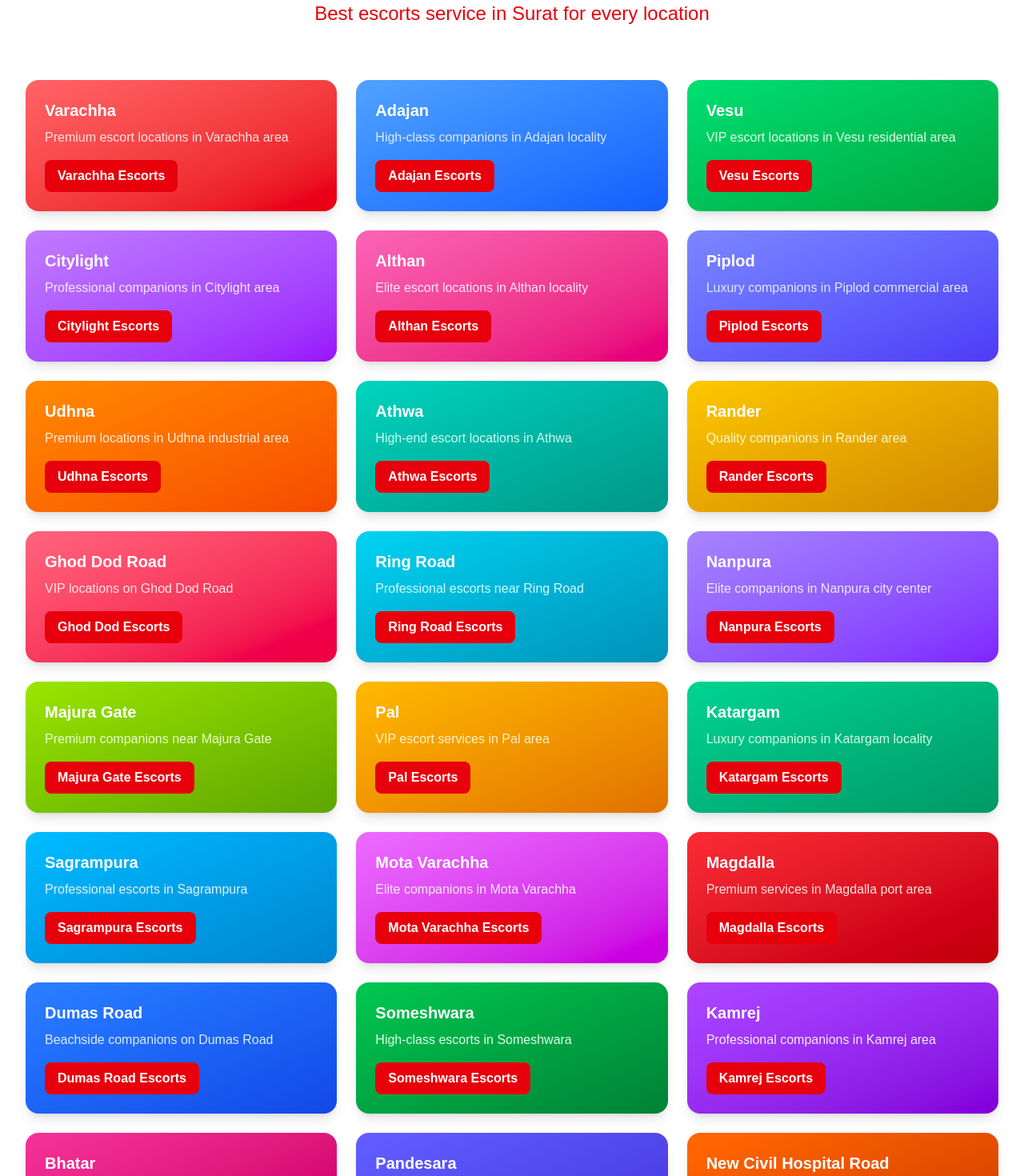
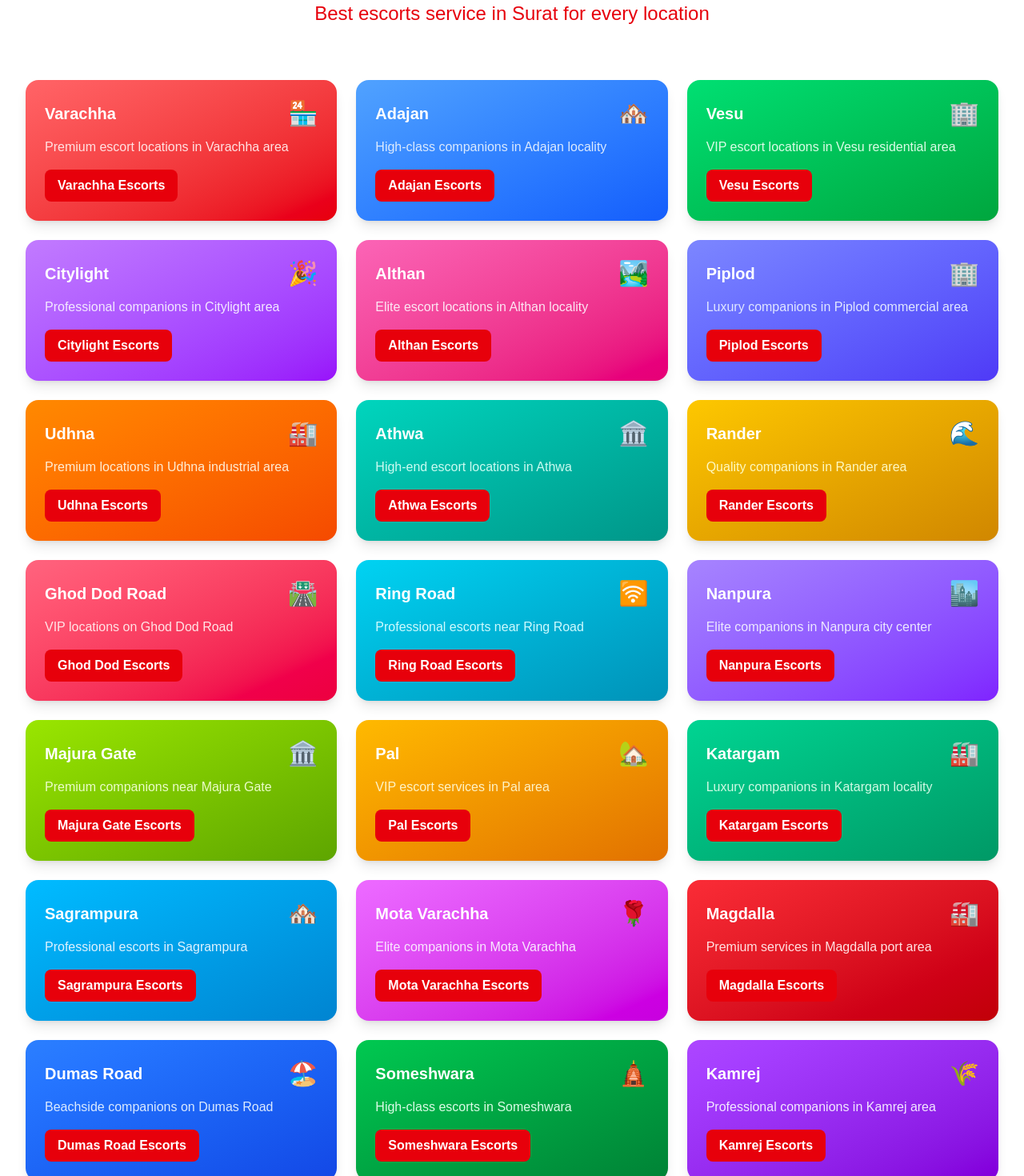
Before and after one commit to anshmydigitalcrown-ui/surat, a Next.js app: page / in a window 1280 px wide. Shown: the part 4840-6310 px from the top of the page at 80% size. Built offline with nearby package versions, Linux system fonts and the light colour scheme.

Commit message:
Add icons and hover effects to all 24 location cards on homepage

```diff
--- a/src/app/page.tsx
+++ b/src/app/page.tsx
@@ -276,22 +276,31 @@ export default function Home() {
 
           <div className="grid grid-cols-1 md:grid-cols-3 gap-6">
             {/* Row 1 */}
-            <div className="bg-gradient-to-br from-red-400 to-red-600 rounded-2xl p-6 shadow-lg hover:shadow-xl transition-all duration-300 text-white">
-              <h3 className="text-xl font-bold mb-2">Varachha</h3>
+            <div className="bg-gradient-to-br from-red-400 to-red-600 rounded-2xl p-6 shadow-lg hover:shadow-xl transition-all duration-300 text-white transform hover:scale-105">
+              <div className="flex items-center justify-between mb-3">
+                <h3 className="text-xl font-bold">Varachha</h3>
+                <span className="text-3xl">🏪</span>
+              </div>
               <p className="text-red-100 mb-4">Premium escort locations in Varachha area</p>
               <Link href="/locations/varachha" className="bg-red-600 hover:bg-red-700 text-white px-4 py-2 rounded-lg font-semibold transition-all duration-200 inline-block">
                 Varachha Escorts
               </Link>
             </div>
-            <div className="bg-gradient-to-br from-blue-400 to-blue-600 rounded-2xl p-6 shadow-lg hover:shadow-xl transition-all duration-300 text-white">
-              <h3 className="text-xl font-bold mb-2">Adajan</h3>
+            <div className="bg-gradient-to-br from-blue-400 to-blue-600 rounded-2xl p-6 shadow-lg hover:shadow-xl transition-all duration-300 text-white transform hover:scale-105">
+              <div className="flex items-center justify-between mb-3">
+                <h3 className="text-xl font-bold">Adajan</h3>
+                <span className="text-3xl">🏘️</span>
+              </div>
               <p className="text-blue-100 mb-4">High-class companions in Adajan locality</p>
               <Link href="/locations/adajan" className="bg-red-600 hover:bg-red-700 text-white px-4 py-2 rounded-lg font-semibold transition-all duration-200 inline-block">
                 Adajan Escorts
               </Link>
             </div>
-            <div className="bg-gradient-to-br from-green-400 to-green-600 rounded-2xl p-6 shadow-lg hover:shadow-xl transition-all duration-300 text-white">
-              <h3 className="text-xl font-bold mb-2">Vesu</h3>
+            <div className="bg-gradient-to-br from-green-400 to-green-600 rounded-2xl p-6 shadow-lg hover:shadow-xl transition-all duration-300 text-white transform hover:scale-105">
+              <div className="flex items-center justify-between mb-3">
+                <h3 className="text-xl font-bold">Vesu</h3>
+                <span className="text-3xl">🏢</span>
+              </div>
               <p className="text-green-100 mb-4">VIP escort locations in Vesu residential area</p>
               <Link href="/locations/vesu" className="bg-red-600 hover:bg-red-700 text-white px-4 py-2 rounded-lg font-semibold transition-all duration-200 inline-block">
                 Vesu Escorts
@@ -299,22 +308,31 @@ export default function Home() {
             </div>
 
             {/* Row 2 */}
-            <div className="bg-gradient-to-br from-purple-400 to-purple-600 rounded-2xl p-6 shadow-lg hover:shadow-xl transition-all duration-300 text-white">
-              <h3 className="text-xl font-bold mb-2">Citylight</h3>
+            <div className="bg-gradient-to-br from-purple-400 to-purple-600 rounded-2xl p-6 shadow-lg hover:shadow-xl transition-all duration-300 text-white transform hover:scale-105">
+              <div className="flex items-center justify-between mb-3">
+                <h3 className="text-xl font-bold">Citylight</h3>
+                <span className="text-3xl">🎉</span>
+              </div>
               <p className="text-purple-100 mb-4">Professional companions in Citylight area</p>
               <Link href="/locations/citylight" className="bg-red-600 hover:bg-red-700 text-white px-4 py-2 rounded-lg font-semibold transition-all duration-200 inline-block">
                 Citylight Escorts
               </Link>
             </div>
-            <div className="bg-gradient-to-br from-pink-400 to-pink-600 rounded-2xl p-6 shadow-lg hover:shadow-xl transition-all duration-300 text-white">
-              <h3 className="text-xl font-bold mb-2">Althan</h3>
+            <div className="bg-gradient-to-br from-pink-400 to-pink-600 rounded-2xl p-6 shadow-lg hover:shadow-xl transition-all duration-300 text-white transform hover:scale-105">
+              <div className="flex items-center justify-between mb-3">
+                <h3 className="text-xl font-bold">Althan</h3>
+                <span className="text-3xl">🏞️</span>
+              </div>
               <p className="text-pink-100 mb-4">Elite escort locations in Althan locality</p>
               <Link href="/locations/althan" className="bg-red-600 hover:bg-red-700 text-white px-4 py-2 rounded-lg font-semibold transition-all duration-200 inline-block">
                 Althan Escorts
               </Link>
             </div>
-            <div className="bg-gradient-to-br from-indigo-400 to-indigo-600 rounded-2xl p-6 shadow-lg hover:shadow-xl transition-all duration-300 text-white">
-              <h3 className="text-xl font-bold mb-2">Piplod</h3>
+            <div className="bg-gradient-to-br from-indigo-400 to-indigo-600 rounded-2xl p-6 shadow-lg hover:shadow-xl transition-all duration-300 text-white transform hover:scale-105">
+              <div className="flex items-center justify-between mb-3">
+                <h3 className="text-xl font-bold">Piplod</h3>
+                <span className="text-3xl">🏢</span>
+              </div>
               <p className="text-indigo-100 mb-4">Luxury companions in Piplod commercial area</p>
               <Link href="/locations/piplod" className="bg-red-600 hover:bg-red-700 text-white px-4 py-2 rounded-lg font-semibold transition-all duration-200 inline-block">
                 Piplod Escorts
@@ -322,22 +340,31 @@ export default function Home() {
             </div>
 
             {/* Row 3 */}
-            <div className="bg-gradient-to-br from-orange-400 to-orange-600 rounded-2xl p-6 shadow-lg hover:shadow-xl transition-all duration-300 text-white">
-              <h3 className="text-xl font-bold mb-2">Udhna</h3>
+            <div className="bg-gradient-to-br from-orange-400 to-orange-600 rounded-2xl p-6 shadow-lg hover:shadow-xl transition-all duration-300 text-white transform hover:scale-105">
+              <div className="flex items-center justify-between mb-3">
+                <h3 className="text-xl font-bold">Udhna</h3>
+                <span className="text-3xl">🏭</span>
+              </div>
               <p className="text-orange-100 mb-4">Premium locations in Udhna industrial area</p>
               <Link href="/locations/udhna" className="bg-red-600 hover:bg-red-700 text-white px-4 py-2 rounded-lg font-semibold transition-all duration-200 inline-block">
                 Udhna Escorts
               </Link>
             </div>
-            <div className="bg-gradient-to-br from-teal-400 to-teal-600 rounded-2xl p-6 shadow-lg hover:shadow-xl transition-all duration-300 text-white">
-              <h3 className="text-xl font-bold mb-2">Athwa</h3>
+            <div className="bg-gradient-to-br from-teal-400 to-teal-600 rounded-2xl p-6 shadow-lg hover:shadow-xl transition-all duration-300 text-white transform hover:scale-105">
+              <div className="flex items-center justify-between mb-3">
+                <h3 className="text-xl font-bold">Athwa</h3>
+                <span className="text-3xl">🏛️</span>
+              </div>
               <p className="text-teal-100 mb-4">High-end escort locations in Athwa</p>
               <Link href="/locations/athwa" className="bg-red-600 hover:bg-red-700 text-white px-4 py-2 rounded-lg font-semibold transition-all duration-200 inline-block">
                 Athwa Escorts
               </Link>
             </div>
-            <div className="bg-gradient-to-br from-yellow-400 to-yellow-600 rounded-2xl p-6 shadow-lg hover:shadow-xl transition-all duration-300 text-white">
-              <h3 className="text-xl font-bold mb-2">Rander</h3>
+            <div className="bg-gradient-to-br from-yellow-400 to-yellow-600 rounded-2xl p-6 shadow-lg hover:shadow-xl transition-all duration-300 text-white transform hover:scale-105">
+              <div className="flex items-center justify-between mb-3">
+                <h3 className="text-xl font-bold">Rander</h3>
+                <span className="text-3xl">🌊</span>
+              </div>
               <p className="text-yellow-100 mb-4">Quality companions in Rander area</p>
               <Link href="/locations/rander" className="bg-red-600 hover:bg-red-700 text-white px-4 py-2 rounded-lg font-semibold transition-all duration-200 inline-block">
                 Rander Escorts
@@ -345,22 +372,31 @@ export default function Home() {
             </div>
 
             {/* Row 4 */}
-            <div className="bg-gradient-to-br from-rose-400 to-rose-600 rounded-2xl p-6 shadow-lg hover:shadow-xl transition-all duration-300 text-white">
-              <h3 className="text-xl font-bold mb-2">Ghod Dod Road</h3>
+            <div className="bg-gradient-to-br from-rose-400 to-rose-600 rounded-2xl p-6 shadow-lg hover:shadow-xl transition-all duration-300 text-white transform hover:scale-105">
+              <div className="flex items-center justify-between mb-3">
+                <h3 className="text-xl font-bold">Ghod Dod Road</h3>
+                <span className="text-3xl">🛣️</span>
+              </div>
               <p className="text-rose-100 mb-4">VIP locations on Ghod Dod Road</p>
               <Link href="/locations/ghod-dod-road" className="bg-red-600 hover:bg-red-700 text-white px-4 py-2 rounded-lg font-semibold transition-all duration-200 inline-block">
                 Ghod Dod Escorts
               </Link>
             </div>
-            <div className="bg-gradient-to-br from-cyan-400 to-cyan-600 rounded-2xl p-6 shadow-lg hover:shadow-xl transition-all duration-300 text-white">
-              <h3 className="text-xl font-bold mb-2">Ring Road</h3>
+            <div className="bg-gradient-to-br from-cyan-400 to-cyan-600 rounded-2xl p-6 shadow-lg hover:shadow-xl transition-all duration-300 text-white transform hover:scale-105">
+              <div className="flex items-center justify-between mb-3">
+                <h3 className="text-xl font-bold">Ring Road</h3>
+                <span className="text-3xl">🛜️</span>
+              </div>
               <p className="text-cyan-100 mb-4">Professional escorts near Ring Road</p>
               <Link href="/locations/ring-road" className="bg-red-600 hover:bg-red-700 text-white px-4 py-2 rounded-lg font-semibold transition-all duration-200 inline-block">
                 Ring Road Escorts
               </Link>
             </div>
-            <div className="bg-gradient-to-br from-violet-400 to-violet-600 rounded-2xl p-6 shadow-lg hover:shadow-xl transition-all duration-300 text-white">
-              <h3 className="text-xl font-bold mb-2">Nanpura</h3>
+            <div className="bg-gradient-to-br from-violet-400 to-violet-600 rounded-2xl p-6 shadow-lg hover:shadow-xl transition-all duration-300 text-white transform hover:scale-105">
+              <div className="flex items-center justify-between mb-3">
+                <h3 className="text-xl font-bold">Nanpura</h3>
+                <span className="text-3xl">🏙️</span>
+              </div>
               <p className="text-violet-100 mb-4">Elite companions in Nanpura city center</p>
               <Link href="/locations/nanpura" className="bg-red-600 hover:bg-red-700 text-white px-4 py-2 rounded-lg font-semibold transition-all duration-200 inline-block">
                 Nanpura Escorts
@@ -368,22 +404,31 @@ export default function Home() {
             </div>
 
             {/* Row 5 */}
-            <div className="bg-gradient-to-br from-lime-400 to-lime-600 rounded-2xl p-6 shadow-lg hover:shadow-xl transition-all duration-300 text-white">
-              <h3 className="text-xl font-bold mb-2">Majura Gate</h3>
+            <div className="bg-gradient-to-br from-lime-400 to-lime-600 rounded-2xl p-6 shadow-lg hover:shadow-xl transition-all duration-300 text-white transform hover:scale-105">
+              <div className="flex items-center justify-between mb-3">
+                <h3 className="text-xl font-bold">Majura Gate</h3>
+                <span className="text-3xl">🏛️</span>
+              </div>
               <p className="text-lime-100 mb-4">Premium companions near Majura Gate</p>
               <Link href="/locations/majura-gate" className="bg-red-600 hover:bg-red-700 text-white px-4 py-2 rounded-lg font-semibold transition-all duration-200 inline-block">
                 Majura Gate Escorts
               </Link>
             </div>
-            <div className="bg-gradient-to-br from-amber-400 to-amber-600 rounded-2xl p-6 shadow-lg hover:shadow-xl transition-all duration-300 text-white">
-              <h3 className="text-xl font-bold mb-2">Pal</h3>
+            <div className="bg-gradient-to-br from-amber-400 to-amber-600 rounded-2xl p-6 shadow-lg hover:shadow-xl transition-all duration-300 text-white transform hover:scale-105">
+              <div className="flex items-center justify-between mb-3">
+                <h3 className="text-xl font-bold">Pal</h3>
+                <span className="text-3xl">🏡</span>
+              </div>
               <p className="text-amber-100 mb-4">VIP escort services in Pal area</p>
               <Link href="/locations/pal" className="bg-red-600 hover:bg-red-700 text-white px-4 py-2 rounded-lg font-semibold transition-all duration-200 inline-block">
                 Pal Escorts
               </Link>
             </div>
-            <div className="bg-gradient-to-br from-emerald-400 to-emerald-600 rounded-2xl p-6 shadow-lg hover:shadow-xl transition-all duration-300 text-white">
-              <h3 className="text-xl font-bold mb-2">Katargam</h3>
+            <div className="bg-gradient-to-br from-emerald-400 to-emerald-600 rounded-2xl p-6 shadow-lg hover:shadow-xl transition-all duration-300 text-white transform hover:scale-105">
+              <div className="flex items-center justify-between mb-3">
+                <h3 className="text-xl font-bold">Katargam</h3>
+                <span className="text-3xl">🏭</span>
+              </div>
               <p className="text-emerald-100 mb-4">Luxury companions in Katargam locality</p>
               <Link href="/locations/katargam" className="bg-red-600 hover:bg-red-700 text-white px-4 py-2 rounded-lg font-semibold transition-all duration-200 inline-block">
                 Katargam Escorts
@@ -391,22 +436,31 @@ export default function Home() {
             </div>
 
             {/* Row 6 */}
-            <div className="bg-gradient-to-br from-sky-400 to-sky-600 rounded-2xl p-6 shadow-lg hover:shadow-xl transition-all duration-300 text-white">
-              <h3 className="text-xl font-bold mb-2">Sagrampura</h3>
+            <div className="bg-gradient-to-br from-sky-400 to-sky-600 rounded-2xl p-6 shadow-lg hover:shadow-xl transition-all duration-300 text-white transform hover:scale-105">
+              <div className="flex items-center justify-between mb-3">
+                <h3 className="text-xl font-bold">Sagrampura</h3>
+                <span className="text-3xl">🏘️</span>
+              </div>
               <p className="text-sky-100 mb-4">Professional escorts in Sagrampura</p>
               <Link href="/locations/sagrampura" className="bg-red-600 hover:bg-red-700 text-white px-4 py-2 rounded-lg font-semibold transition-all duration-200 inline-block">
                 Sagrampura Escorts
               </Link>
             </div>
-            <div className="bg-gradient-to-br from-fuchsia-400 to-fuchsia-600 rounded-2xl p-6 shadow-lg hover:shadow-xl transition-all duration-300 text-white">
-              <h3 className="text-xl font-bold mb-2">Mota Varachha</h3>
+            <div className="bg-gradient-to-br from-fuchsia-400 to-fuchsia-600 rounded-2xl p-6 shadow-lg hover:shadow-xl transition-all duration-300 text-white transform hover:scale-105">
+              <div className="flex items-center justify-between mb-3">
+                <h3 className="text-xl font-bold">Mota Varachha</h3>
+                <span className="text-3xl">🌹</span>
+              </div>
               <p className="text-fuchsia-100 mb-4">Elite companions in Mota Varachha</p>
               <Link href="/locations/mota-varachha" className="bg-red-600 hover:bg-red-700 text-white px-4 py-2 rounded-lg font-semibold transition-all duration-200 inline-block">
                 Mota Varachha Escorts
               </Link>
             </div>
-            <div className="bg-gradient-to-br from-red-500 to-red-700 rounded-2xl p-6 shadow-lg hover:shadow-xl transition-all duration-300 text-white">
-              <h3 className="text-xl font-bold mb-2">Magdalla</h3>
+            <div className="bg-gradient-to-br from-red-500 to-red-700 rounded-2xl p-6 shadow-lg hover:shadow-xl transition-all duration-300 text-white transform hover:scale-105">
+              <div className="flex items-center justify-between mb-3">
+                <h3 className="text-xl font-bold">Magdalla</h3>
+                <span className="text-3xl">🏭</span>
+              </div>
               <p className="text-red-100 mb-4">Premium services in Magdalla port area</p>
               <Link href="/locations/magdalla" className="bg-red-600 hover:bg-red-700 text-white px-4 py-2 rounded-lg font-semibold transition-all duration-200 inline-block">
                 Magdalla Escorts
@@ -414,22 +468,31 @@ export default function Home() {
             </div>
 
             {/* Row 7 */}
-            <div className="bg-gradient-to-br from-blue-500 to-blue-700 rounded-2xl p-6 shadow-lg hover:shadow-xl transition-all duration-300 text-white">
-              <h3 className="text-xl font-bold mb-2">Dumas Road</h3>
+            <div className="bg-gradient-to-br from-blue-500 to-blue-700 rounded-2xl p-6 shadow-lg hover:shadow-xl transition-all duration-300 text-white transform hover:scale-105">
+              <div className="flex items-center justify-between mb-3">
+                <h3 className="text-xl font-bold">Dumas Road</h3>
+                <span className="text-3xl">🏖️</span>
+              </div>
               <p className="text-blue-100 mb-4">Beachside companions on Dumas Road</p>
               <Link href="/locations/dumas-road" className="bg-red-600 hover:bg-red-700 text-white px-4 py-2 rounded-lg font-semibold transition-all duration-200 inline-block">
                 Dumas Road Escorts
               </Link>
             </div>
-            <div className="bg-gradient-to-br from-green-500 to-green-700 rounded-2xl p-6 shadow-lg hover:shadow-xl transition-all duration-300 text-white">
-              <h3 className="text-xl font-bold mb-2">Someshwara</h3>
+            <div className="bg-gradient-to-br from-green-500 to-green-700 rounded-2xl p-6 shadow-lg hover:shadow-xl transition-all duration-300 text-white transform hover:scale-105">
+              <div className="flex items-center justify-between mb-3">
+                <h3 className="text-xl font-bold">Someshwara</h3>
+                <span className="text-3xl">🛕</span>
+              </div>
               <p className="text-green-100 mb-4">High-class escorts in Someshwara</p>
               <Link href="/locations/someshwara" className="bg-red-600 hover:bg-red-700 text-white px-4 py-2 rounded-lg font-semibold transition-all duration-200 inline-block">
                 Someshwara Escorts
               </Link>
             </div>
-            <div className="bg-gradient-to-br from-purple-500 to-purple-700 rounded-2xl p-6 shadow-lg hover:shadow-xl transition-all duration-300 text-white">
-              <h3 className="text-xl font-bold mb-2">Kamrej</h3>
+            <div className="bg-gradient-to-br from-purple-500 to-purple-700 rounded-2xl p-6 shadow-lg hover:shadow-xl transition-all duration-300 text-white transform hover:scale-105">
+              <div className="flex items-center justify-between mb-3">
+                <h3 className="text-xl font-bold">Kamrej</h3>
+                <span className="text-3xl">🌾</span>
+              </div>
               <p className="text-purple-100 mb-4">Professional companions in Kamrej area</p>
               <Link href="/locations/kamrej" className="bg-red-600 hover:bg-red-700 text-white px-4 py-2 rounded-lg font-semibold transition-all duration-200 inline-block">
                 Kamrej Escorts
@@ -437,22 +500,31 @@ export default function Home() {
             </div>
 
             {/* Row 8 */}
-            <div className="bg-gradient-to-br from-pink-500 to-pink-700 rounded-2xl p-6 shadow-lg hover:shadow-xl transition-all duration-300 text-white">
-              <h3 className="text-xl font-bold mb-2">Bhatar</h3>
+            <div className="bg-gradient-to-br from-pink-500 to-pink-700 rounded-2xl p-6 shadow-lg hover:shadow-xl transition-all duration-300 text-white transform hover:scale-105">
+              <div className="flex items-center justify-between mb-3">
+                <h3 className="text-xl font-bold">Bhatar</h3>
+                <span className="text-3xl">🎓</span>
+              </div>
               <p className="text-pink-100 mb-4">VIP companions in Bhatar locality</p>
               <Link href="/locations/bhatar" className="bg-red-600 hover:bg-red-700 text-white px-4 py-2 rounded-lg font-semibold transition-all duration-200 inline-block">
                 Bhatar Escorts
               </Link>
             </div>
-            <div className="bg-gradient-to-br from-indigo-500 to-indigo-700 rounded-2xl p-6 shadow-lg hover:shadow-xl transition-all duration-300 text-white">
-              <h3 className="text-xl font-bold mb-2">Pandesara</h3>
+            <div className="bg-gradient-to-br from-indigo-500 to-indigo-700 rounded-2xl p-6 shadow-lg hover:shadow-xl transition-all duration-300 text-white transform hover:scale-105">
+              <div className="flex items-center justify-between mb-3">
+                <h3 className="text-xl font-bold">Pandesara</h3>
+                <span className="text-3xl">🏭</span>
+              </div>
               <p className="text-indigo-100 mb-4">Luxury escorts in Pandesara industrial hub</p>
               <Link href="/locations/pandesara" className="bg-red-600 hover:bg-red-700 text-white px-4 py-2 rounded-lg font-semibold transition-all duration-200 inline-block">
                 Pandesara Escorts
               </Link>
             </div>
-            <div className="bg-gradient-to-br from-orange-500 to-orange-700 rounded-2xl p-6 shadow-lg hover:shadow-xl transition-all duration-300 text-white">
-              <h3 className="text-xl font-bold mb-2">New Civil Hospital Road</h3>
+            <div className="bg-gradient-to-br from-orange-500 to-orange-700 rounded-2xl p-6 shadow-lg hover:shadow-xl transition-all duration-300 text-white transform hover:scale-105">
+              <div className="flex items-center justify-between mb-3">
+                <h3 className="text-xl font-bold">New Civil Hospital Road</h3>
+                <span className="text-3xl">🏥</span>
+              </div>
               <p className="text-orange-100 mb-4">Elite escorts near New Civil Hospital</p>
               <Link href="/locations/new-civil-hospital-road" className="bg-red-600 hover:bg-red-700 text-white px-4 py-2 rounded-lg font-semibold transition-all duration-200 inline-block">
                 NCH Road Escorts
```
